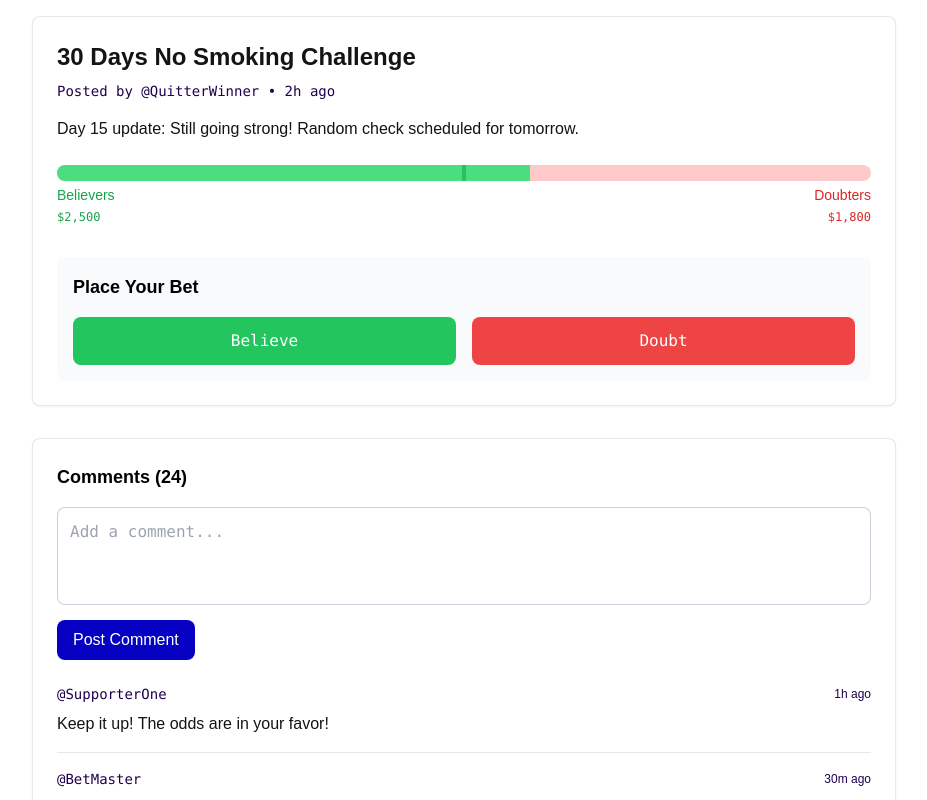
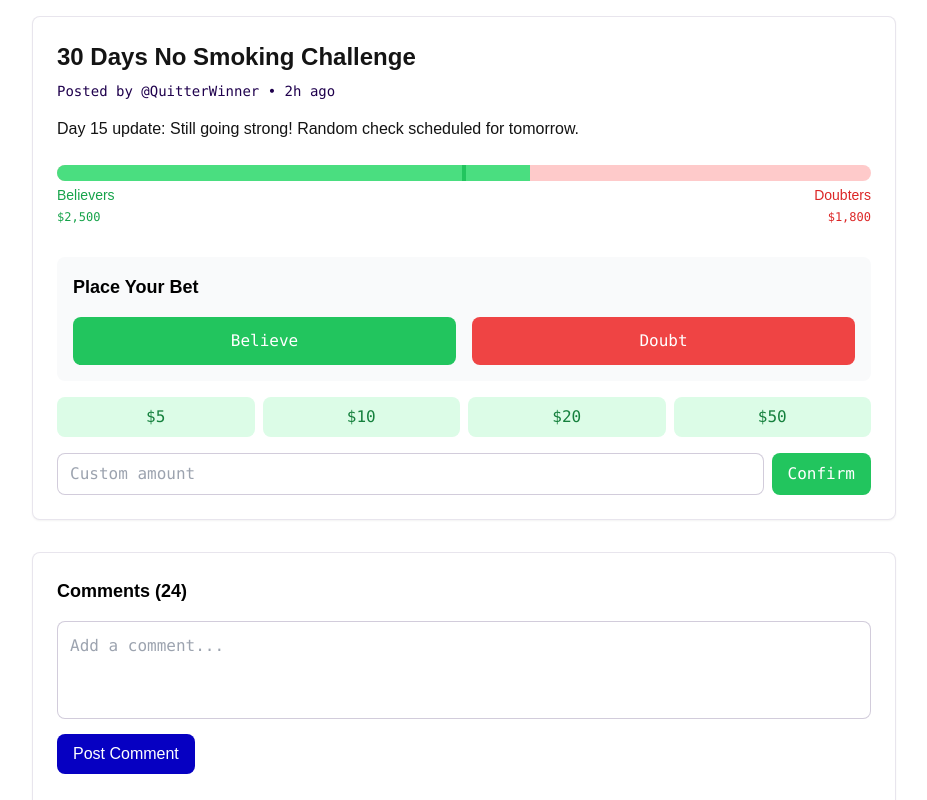
Before and after one commit to Koyonari/HackOMania2025, a Next.js app: page /app/posts in a window 1280 px wide. Both pictures are taken after a click on the button "Believe". Shown: the top 800 px of the page, without its empty margins (176-1103 px from the left). Built offline with nearby package versions, Linux system fonts and the light colour scheme.

Commit message:
feat: added bet actions

```diff
--- a/src/components/PostDetail.jsx
+++ b/src/components/PostDetail.jsx
@@ -1,5 +1,6 @@
 'use client'
 
+import { useState } from 'react'
 import { cn } from '@/lib/utils'
 
 export default function PostDetail({ post }) {
@@ -11,6 +12,25 @@ export default function PostDetail({ post }) {
         </div>
       </div>
     )
+  }
+
+  const [showBetOptions, setShowBetOptions] = useState(false)
+  const [betType, setBetType] = useState(null) // 'believe' or 'doubt'
+  const [customAmount, setCustomAmount] = useState('')
+
+  const predefinedAmounts = [5, 10, 20, 50]
+
+  const handleBetClick = (type) => {
+    setBetType(type)
+    setShowBetOptions(true)
+  }
+
+  const handleAmountSelect = (amount) => {
+    // Handle bet placement logic here
+    console.log(`Placing ${betType} bet of $${amount}`)
+    setShowBetOptions(false)
+    setBetType(null)
+    setCustomAmount('')
   }
 
   const {
@@ -79,7 +99,7 @@ export default function PostDetail({ post }) {
           <div className="flex gap-4">
             <div className="flex-1">
               <button
-                onClick={handleBelieveBet}
+                onClick={() => handleBetClick('believe')}
                 className="w-full py-3 px-4 bg-green-500 text-white rounded-lg hover:bg-green-600 transition font-mono"
               >
                 Believe
@@ -87,7 +107,7 @@ export default function PostDetail({ post }) {
             </div>
             <div className="flex-1">
               <button
-                onClick={handleDoubtBet}
+                onClick={() => handleBetClick('doubt')}
                 className="w-full py-3 px-4 bg-red-500 text-white rounded-lg hover:bg-red-600 transition font-mono"
               >
                 Doubt
@@ -95,7 +115,49 @@ export default function PostDetail({ post }) {
             </div>
           </div>
         </div>
-      </div>
+        {/* Bet Amount Options */}
+      {showBetOptions && (
+        <div className="mt-4 space-y-4">
+          <div className="grid grid-cols-4 gap-2">
+            {predefinedAmounts.map((amount) => (
+              <button
+                key={amount}
+                onClick={() => handleAmountSelect(amount)}
+                className={cn(
+                  "py-2 px-4 rounded-lg font-mono transition",
+                  betType === 'believe'
+                    ? "bg-green-100 hover:bg-green-200 text-green-700"
+                    : "bg-red-100 hover:bg-red-200 text-red-700"
+                )}
+              >
+                ${amount}
+              </button>
+            ))}
+          </div>
+
+          <div className="flex gap-2">
+            <input
+              type="number"
+              placeholder="Custom amount"
+              value={customAmount}
+              onChange={(e) => setCustomAmount(e.target.value)}
+              className="flex-1 px-3 py-2 rounded-lg border border-accent-secondary/20 font-mono"
+            />
+            <button
+              onClick={() => handleAmountSelect(customAmount)}
+              className={cn(
+                "px-4 py-2 rounded-lg font-mono transition",
+                betType === 'believe'
+                  ? "bg-green-500 hover:bg-green-600 text-white"
+                  : "bg-red-500 hover:bg-red-600 text-white"
+              )}
+                >
+                Confirm
+                </button>
+            </div>
+            </div>
+        )}
+        </div>
 
       {/* Comments Section */}
       <div className="mt-8 bg-white border border-accent-secondary/10 rounded-lg p-6 shadow-sm">
```
